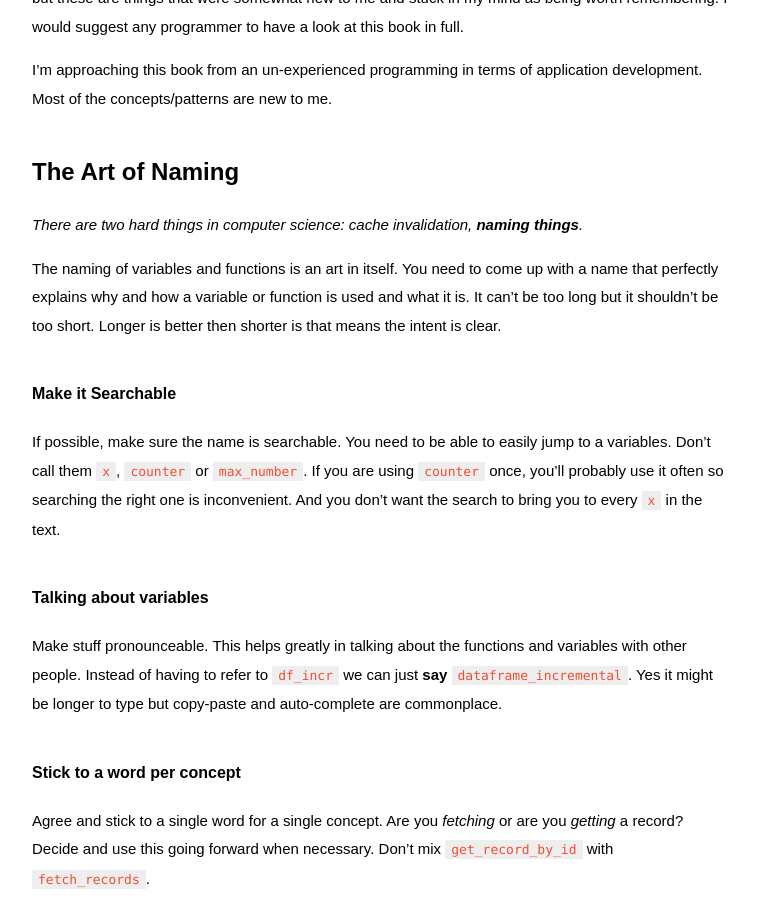
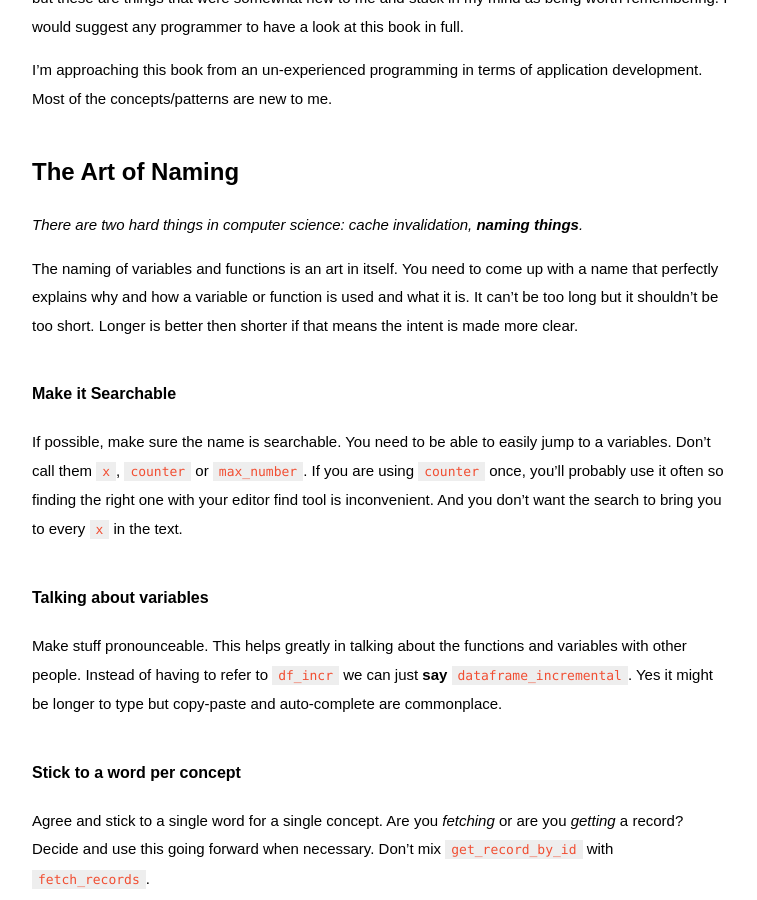
Before and after one commit to svenhofstede-zz/svenhofstede.github.ios, a Jekyll site: the page built from _posts/2016-12-12-clean-code-summary.md, in a window 1280 px wide and 900 px high, scrolled down 474 px. Shown: the whole window, without its empty margins (258-1015 px from the left). Built offline with Jekyll 4.4.1, drawn with Linux system fonts in a browser that asks for light colours; some web fonts are replaced; some of the changed text lies outside the part shown.

```diff
--- a/_posts/2016-12-12-clean-code-summary.md
+++ b/_posts/2016-12-12-clean-code-summary.md
@@ -14,11 +14,11 @@ I'm approaching this book from an un-experienced programming in terms of applica
 
 *There are two hard things in computer science: cache invalidation, **naming things**.*
 
-The naming of variables and functions is an art in itself. You need to come up with a name that perfectly explains why and how a variable or function is used and what it is. It can't be too long but it shouldn't be too short. Longer is better then shorter is that means the intent is clear.
+The naming of variables and functions is an art in itself. You need to come up with a name that perfectly explains why and how a variable or function is used and what it is. It can't be too long but it shouldn't be too short. Longer is better then shorter if that means the intent is made more clear.
 
 #### Make it Searchable
 
-If possible, make sure the name is searchable. You need to be able to easily jump to a variables. Don't call them `x`, `counter` or `max_number`. If you are using `counter` once, you'll probably use it often so searching the right one is inconvenient. And you don't want the search to bring you to every `x` in the text.
+If possible, make sure the name is searchable. You need to be able to easily jump to a variables. Don't call them `x`, `counter` or `max_number`. If you are using `counter` once, you'll probably use it often so finding the right one with your editor find tool is inconvenient. And you don't want the search to bring you to every `x` in the text.
 
 #### Talking about variables
 
```
Also changed, not shown: other parts of _posts/2016-12-12-clean-code-summary.md (+1 -1 lines), _posts/2016-12-02-book-list.md (+2 -2 lines), _posts/2016-12-29-outwitting-the-devil.md (added, +22 -0 lines), _posts/2016-12-29-weapon-of-math-destruction.md (added, +20 -0 lines).
